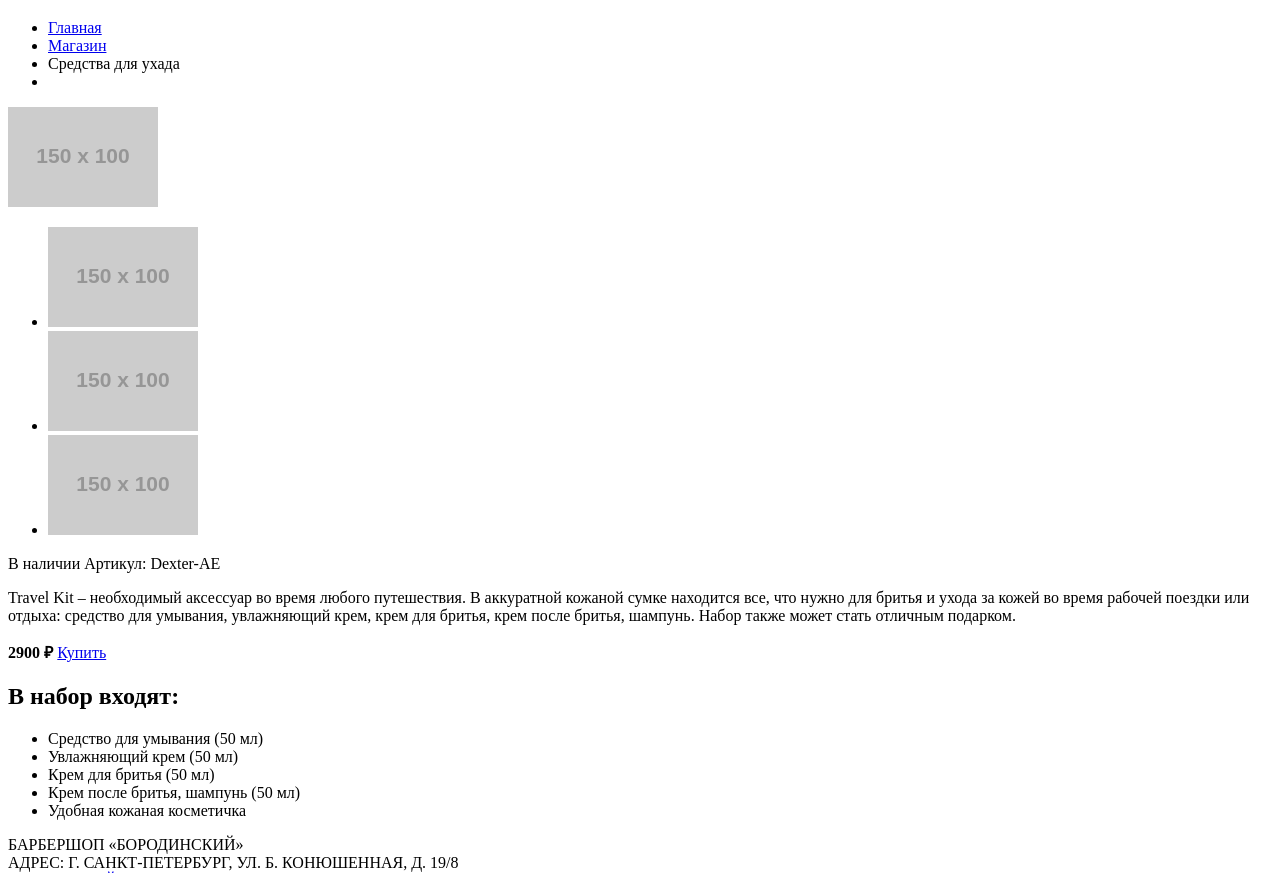
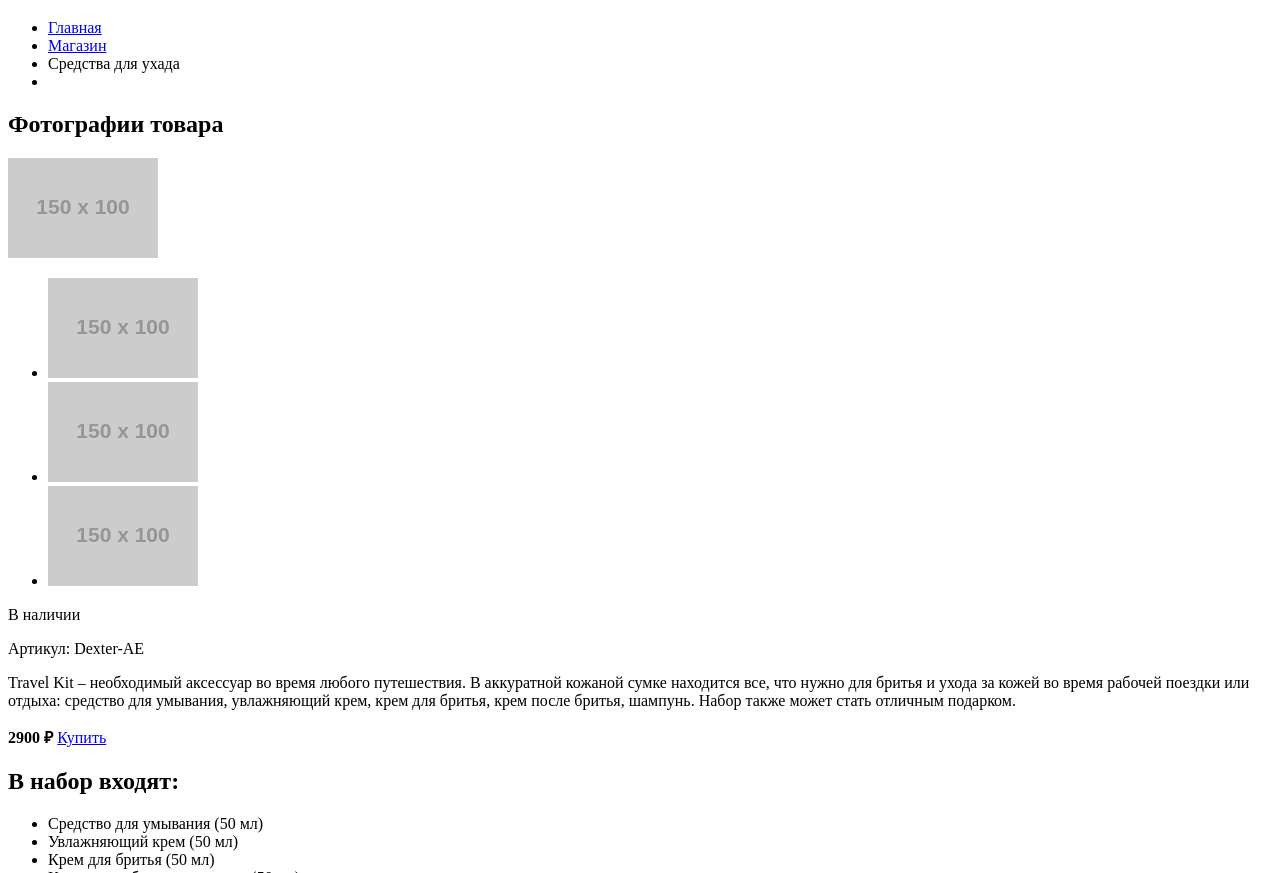
Before and after one commit to Lucarelli/pre-edu-borodinski, a plain HTML site: page item.html in a window 1280 px wide. Shown: the part 227-1100 px from the top of the page. Drawn offline with Linux system fonts and the light colour scheme; placeholder pictures from the web are drawn by us.

Commit message:
исправления после просмотра скринкаста

```diff
--- a/item.html
+++ b/item.html
@@ -32,31 +32,32 @@
        <li><a href="care-products.html"></a>Средства для ухада</li>
        <li class="breadcrumbs-current"><a href=""></a></li>
      </ul>
-     <section class="item-slider">
-       <div class="active-image-container">
+     <section class="pruduct-images">
+       <h2 class="visually-hidden">Фотографии товара</h2>
+       <div class="product-full-image">
          <img src="http://placehold.it/150x100" alt="">
-         <ul class="item-image-preview-list">
+         <ul class="product-image-preview-list">
            <li><a href="#"><img src="http://placehold.it/150x100" alt=""></a></li>
            <li><a href="#"><img src="http://placehold.it/150x100" alt=""></a></li>
            <li><a href="#"><img src="http://placehold.it/150x100" alt=""></a></li>
          </ul>
        </div>
-       <section class="item-description">
-         <span class="availability">В наличии</span>
-         <span class="article-number">Артикул: Dexter-AE</span>
-         <p class="description-text">
+       <section class="product-info">
+         <p class="product-availability">В наличии</p>
+         <p class="product-article">Артикул: Dexter-AE</p>
+         <p class="product-text">
            Travel Kit – необходимый аксессуар во время любого
            путешествия. В аккуратной кожаной сумке находится все, что
            нужно для бритья и ухода за кожей во время рабочей поездки
            или отдыха: средство для умывания, увлажняющий крем, крем для бритья, крем
            после бритья, шампунь. Набор также может стать отличным подарком.
          </p>
-         <p class="item-image-price">
+         <p class="prooduct-price">
            <b>2900 ₽</b>
            <a href="#" class="button">Купить</a>
          </p>
          <h2>В набор входят:</h2>
-         <ul class="item-content">
+         <ul class="product-content-list">
            <li>Средство для умывания (50 мл)</li>
            <li>Увлажняющий крем (50 мл)</li>
            <li>Крем для бритья (50 мл)</li>
```
